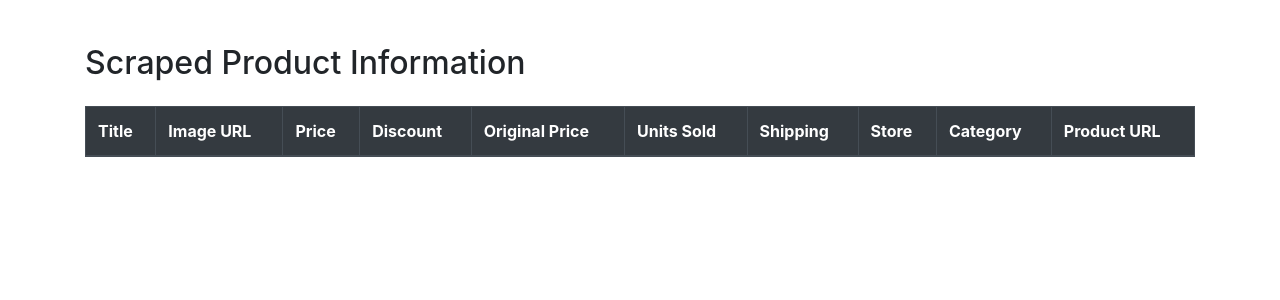
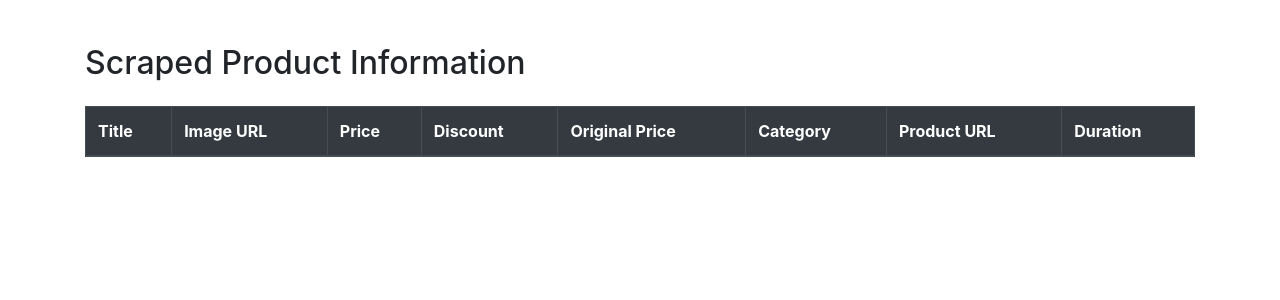
Before and after one commit to ynstf/real-time-scraping, a Django app: page /result/1/ in a window 1280 px wide. Shown: the top 300 px of the page. Run offline with Django 3.2, Linux system fonts and the light colour scheme; data that the repository does not hold is empty; parts of the project's set-up code (start-up, migrations or seed data) failed here and were passed over; some libraries are stand-ins or nearby versions.

Commit message:
add the countdown to products data

```diff
--- a/scraperapp/models.py
+++ b/scraperapp/models.py
@@ -33,8 +33,11 @@ class Product(models.Model):
     product_url = models.URLField(blank=True, null=True)
 
     catygorie = models.CharField(max_length=50, blank=True, null=True)
-
     scraped_from = models.URLField(blank=True, null=True)
+    # Add the DateTimeField for the time of adding the product
+    added_at = models.DateTimeField(auto_now_add=True)
+    added_from = models.CharField(max_length=50, blank=True, null=True)
+    duration = models.IntegerField(blank=True, null=True)
 
 
     def __str__(self):
--- a/scraperapp/templates/result.html
+++ b/scraperapp/templates/result.html
@@ -24,11 +24,13 @@
                     <th>Price</th>
                     <th>Discount</th>
                     <th>Original Price</th>
-                    <th>Units Sold</th>
-                    <th>Shipping</th>
-                    <th>Store</th>
+
                     <th>Category</th>
                     <th>Product URL</th>
+
+                    <th>Duration</th>
+
+
                 </tr>
             </thead>
             <tbody>
@@ -39,11 +41,12 @@
                         <td>{{ product.price }}</td>
                         <td>{{ product.discount }}</td>
                         <td>{{ product.original_price }}</td>
-                        <td>{{ product.units_sold }}</td>
-                        <td>{{ product.shipping }}</td>
-                        <td>{{ product.store }}</td>
+
                         <td>{{ product.catygorie }}</td>
                         <td><a href="{{ product.product_url }}" target="_blank">Visit Product</a></td>
+
+
+                        <td>{{ product.duration }}</td>
                     </tr>
                 {% endfor %}
             </tbody>
--- a/scraperapp/views.py
+++ b/scraperapp/views.py
@@ -27,7 +27,7 @@ def dashboard(request):
 
 
 ###################  result page  ###################
-def result(request,url):
+"""def result(request,url):
     # Retrieve all products from the database
     # products = Product.objects.all()
     products = Product.objects.filter(scraped_from= url)
@@ -35,7 +35,30 @@ def result(request,url):
     context = {'products': products}
     return render(request, 'result.html', context)
 
+"""
+from django.utils import timezone
+def result(request, url):
+    # Retrieve all products from the database
+    products = Product.objects.filter(scraped_from=url)
 
+    # Calculate the time difference for each product
+    current_time = timezone.now()
+
+    valid_products = []
+    for product in products:
+        time_difference = current_time - product.added_at
+        print(time_difference)
+        product.duration = timezone.timedelta(minutes=product.duration) - time_difference
+
+        # Only include products with positive duration
+        if product.duration.total_seconds() > 0:
+            valid_products.append(product)
+
+
+
+    # Pass the products to the template
+    context = {'products': valid_products}
+    return render(request, 'result.html', context)
 
 ###################  alixpress  ###################
 def get_scraper_status(request):
```
Also changed, not shown: scraperapp/aliexpress.py (+16 -13 lines), scraperapp/deraah.py (+14 -13 lines), db.sqlite3, scraperapp/migrations/0001_initial.py, scraperapp/migrations/0002_aliexpressaction.py (deleted), scraperapp/migrations/0003_alter_aliexpressaction_url.py (deleted), scraperapp/migrations/0004_product_scraped_from.py (deleted), scraperapp/migrations/0005_product_catygorie.py (deleted), scraperapp/migrations/0006_deraahaction.py (deleted), scraperapp/migrations/0007_deraahaction_category.py (deleted), scraperapp/migrations/0008_aliexpressaction_category.py (deleted).
